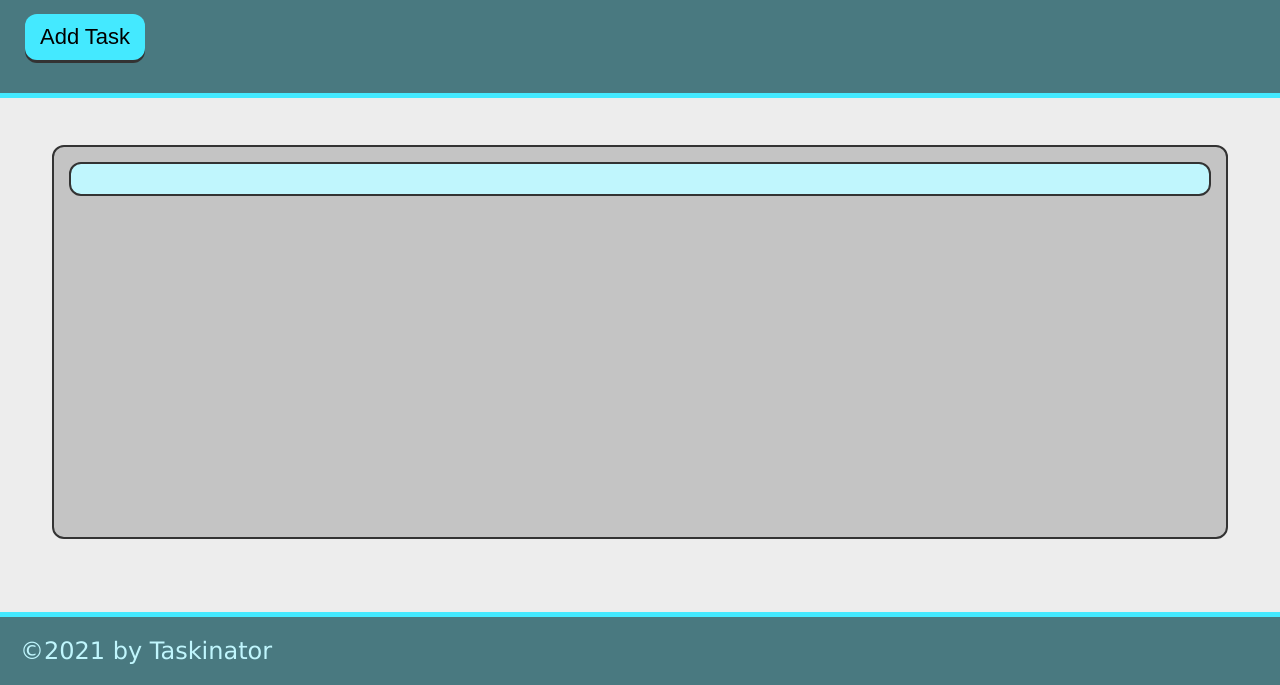
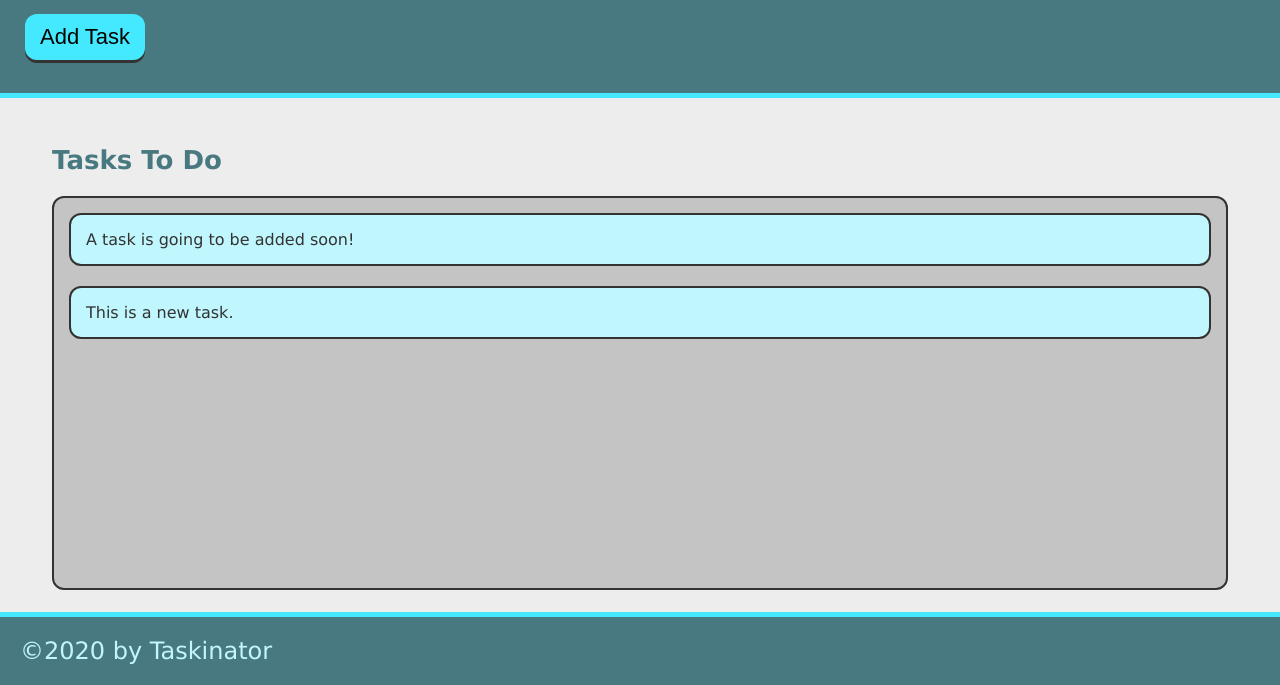
Before and after one commit to stewk033/taskinator, a plain HTML site: page index.html in a window 1280 px wide. Both pictures are taken after a click on the button "Add Task". Shown: the part 115-800 px from the top of the page. Drawn offline with Linux system fonts and the light colour scheme.

Commit message:
add ability to add task

```diff
--- a/assets/js/script.js
+++ b/assets/js/script.js
@@ -0,0 +1,12 @@
+
+var buttonEl = document.querySelector("#save-task");
+var tasksToDoEl = document.querySelector("#tasks-to-do");
+
+var createTaskHandler = function() {
+  var listItemEl = document.createElement("li");
+  listItemEl.className = "task-item";
+  listItemEl.textContent = "This is a new task.";
+  tasksToDoEl.appendChild(listItemEl);
+};
+
+buttonEl.addEventListener("click", createTaskHandler);
--- a/index.html
+++ b/index.html
@@ -1,30 +1,36 @@
 <!DOCTYPE html>
 <html lang="en">
+
 <head>
   <meta charset="UTF-8">
-    <meta http-equiv="X-UA-Compatible" content="IE=edge">
   <meta name="viewport" content="width=device-width, initial-scale=1.0">
+  <meta http-equiv="X-UA-Compatible" content="ie=edge">
   <title>Taskinator</title>
   <link rel="stylesheet" href="./assets/css/style.css">
 </head>
+
 <body>
+
   <header>
     <h1 class="page-title">Taskinator</h1>
     <p>Click the button below to add a new task!</p>
-        <button class="btn">Add Task</button>
+    <button class="btn" id="save-task">Add Task</button>
   </header>
-    <script src="./assets/js/script.js"></script>
 
   <main class="page-content">
     <section class="task-list-wrapper">
-            <h2 class="list-title"></h2>
-            <ul class="task-list">
-                <li class="task-item"></li>
+      <h2 class="list-title">Tasks To Do</h2>
+      <ul class="task-list" id="tasks-to-do">
+        <li class="task-item">A task is going to be added soon!</li>
       </ul>
     </section>
   </main>
+
   <footer>
-        &copy;2021 by Taskinator
+    &copy;2020 by Taskinator
   </footer>
+
+  <script src="./assets/js/script.js"></script>
 </body>
+
 </html>
```
Also changed, not shown: 2 other files. Lines whose indentation alone changed are shown as unchanged.
